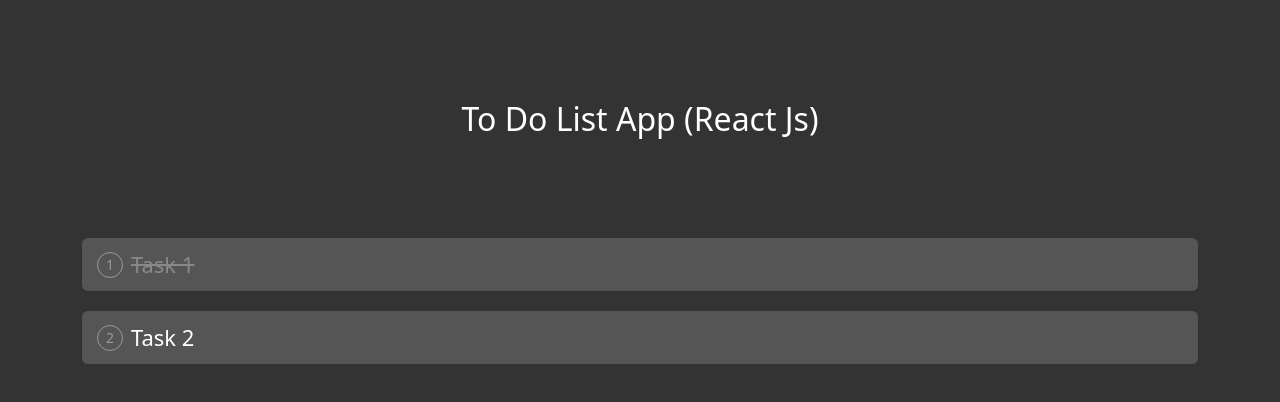
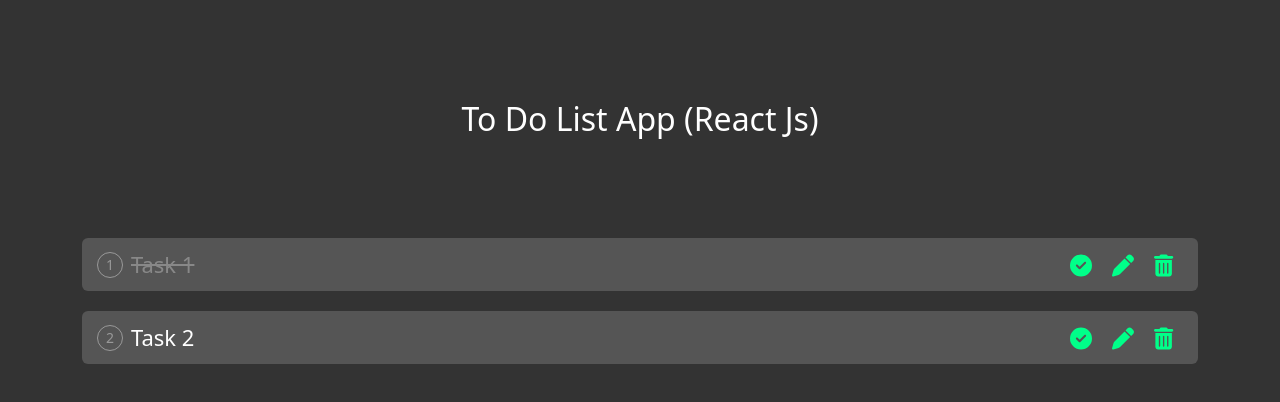
Before and after one commit to YePyaeAung/React-Todo-List-V1, a React (Create React App) app: page / in a window 1280 px wide. Shown: the top 402 px of the page. Built offline with nearby package versions, Linux system fonts and the light colour scheme.

Commit message:
Create Mark, Edit, Delete Icons | Add Styles Icons

```diff
--- a/src/App.css
+++ b/src/App.css
@@ -35,7 +35,28 @@
   font-size: 14px;
   margin-right: 8px;
 }
+.taskBg .taskText {
+  flex: 1;
+}
 .taskBg .done .taskText {
   text-decoration: line-through;
   opacity: 0.3;
 }
+
+.taskBg .iconsWrap {
+  position: absolute;
+  top: 50%;
+  transform: translateY(-50%);
+  right: 15px;
+  width: auto;
+  display: inline-block;
+}
+.taskBg .iconsWrap span {
+  display: inline-block;
+  margin: 0 10px 0 10px;
+  cursor: pointer;
+  color: #00ff89;
+}
+.taskBg .iconsWrap span:hover {
+  color: yellow;
+}
--- a/src/App.js
+++ b/src/App.js
@@ -59,6 +59,17 @@
                 <span className="taskNumber">{ index + 1 }</span>
                 <span className="taskText">{ task.title }</span>
               </div>
+              <div className="iconsWrap">
+                <span>
+                  <FontAwesomeIcon icon={ faCircleCheck }></FontAwesomeIcon>
+                </span>
+                <span>
+                  <FontAwesomeIcon icon={ faPen }></FontAwesomeIcon>
+                </span>
+                <span>
+                  <FontAwesomeIcon icon={ faTrashCan }></FontAwesomeIcon>
+                </span>
+              </div>
             </div>
           </React.Fragment>
         )
```
